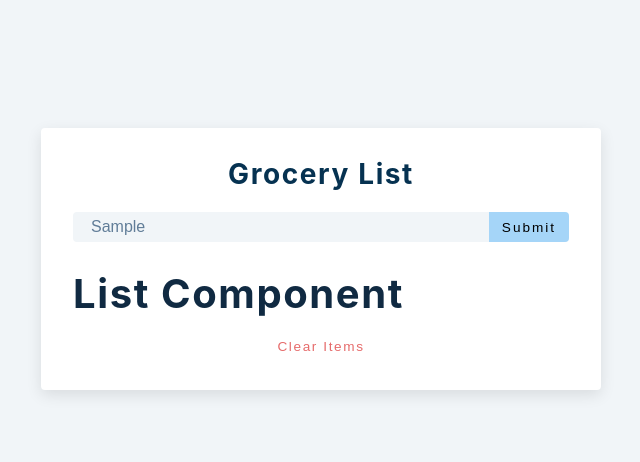
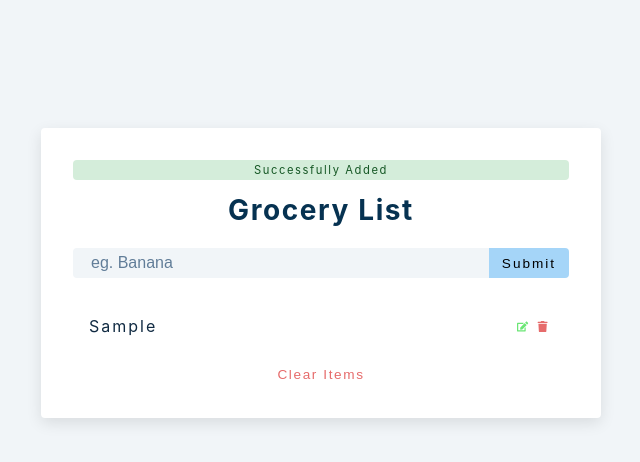
Before and after one commit to Suraj-tiwari-github/Groceries_list_CRUD_ReactProject, a React (Create React App) app in the folder setup/: page / in a window 1280 px wide. Both pictures are taken after typing "Sample" into the empty fields and a click on the button "Submit". Shown: the top 462 px of the page, without its empty margins (319-959 px from the left). Built offline with nearby package versions, Linux system fonts and the light colour scheme; the HTML template or start-up script is replaced by a standard one.

Commit message:
Added delete list and clear list with error messages

```diff
--- a/setup/src/Alert.js
+++ b/setup/src/Alert.js
@@ -1,7 +1,13 @@
 import React, { useEffect } from 'react'
 
-const Alert = () => {
-  return <h2>alert component</h2>
+const Alert = ({type, msg,removeAlert,list}) => {
+  useEffect(()=>{
+    const timeout=setTimeout(()=>{
+      removeAlert()
+    },3000)
+    return ()=>clearTimeout(timeout)
+  },[list])
+  return <p className={`alert alert-${type}`}>{msg}</p>
 }
 
 export default Alert
--- a/setup/src/App.js
+++ b/setup/src/App.js
@@ -7,30 +7,69 @@ function App() {
   const [list, setList] = useState([]);
   const [isEditing, setIsEditing] = useState(false);
   const [editID, setEditID] = useState(null);
-  const [alert, setAlert] = useState({ show: false, msg: "", type: "" });
+  const [alert, setAlert] = useState({
+    show: false,
+    msg: "",
+    type: "",
+  });
 
   const handleSubmit = (e) => {
     e.preventDefault();
+    if (!name) {
+      //display alert
+      showAlert(true, 'danger', 'please enter value');
+    } else if (name && isEditing) {
+      //deal with edit
+    } else {
+      //show alert
+      showAlert(true,'success','Successfully Added ')
+      const newList = { id: new Date().getTime().toString(), title: name };
+      setList([...list, newList]);
+      setName("");
+    }
     console.log("hello");
   };
+
+  const showAlert=(show=false, type="", msg="")=>{
+    setAlert({show, type,msg});
+  }
+
+  const clearList=()=>{
+    showAlert(true,'danger','List is cleared');
+    setList([])
+  }
+
+  const removeItem=(id)=>{
+    showAlert(true,'danger','item removed');
+    setList(list.filter((item)=>item.id!==id))
+  }
 
   return (
     <section className="section-center">
       <form action="" className="grocery-form" onSubmit={handleSubmit}>
-        {alert.show && <Alert />}
+        {alert.show && <Alert {...alert} removeAlert={showAlert}/>}
 
         <h3>Grocery List</h3>
         <div className="form-control">
-          <input type="text" className="grocery" placeholder="eg. Banana" value={name} onChange={(e)=>setName(e.target.value)}/>
+          <input
+            type="text"
+            className="grocery"
+            placeholder="eg. Banana"
+            value={name}
+            onChange={(e) => setName(e.target.value)}
+          />
           <button type="submit" className="submit-btn">
             {isEditing ? "edit" : "submit"}
           </button>
         </div>
       </form>
-      <div className="grocery-container">
-        <List />
-        <button className="clear-btn">clear items</button>
-      </div>
+
+      {list.length > 0 && (
+        <div className="grocery-container">
+          <List items={list} removedItem={removeItem} list={list} />
+          <button className="clear-btn" onClick={clearList}>clear items</button>
+        </div>
+      )}
     </section>
   );
 }
--- a/setup/src/List.js
+++ b/setup/src/List.js
@@ -1,7 +1,30 @@
-import React from 'react'
-import { FaEdit, FaTrash } from 'react-icons/fa'
-const List = () => {
-  return <h2>list component</h2>
-}
+import React from "react";
+import { FaEdit, FaTrash } from "react-icons/fa";
+const List = ({ items, removedItem }) => {
+  return (
+    <div className="grocery-list">
+      {items.map((item) => {
+        const { id, title } = item;
+        return (
+          <article key={id} className="grocery-item">
+            <p className="title">{title}</p>
+            <div className="btn-container">
+              <button type="button" className="edit-btn">
+                <FaEdit />
+              </button>
+              <button
+                type="button"
+                className="delete-btn"
+                onClick={() => removedItem(id)}
+              >
+                <FaTrash />
+              </button>
+            </div>
+          </article>
+        );
+      })}
+    </div>
+  );
+};
 
-export default List
+export default List;
```
